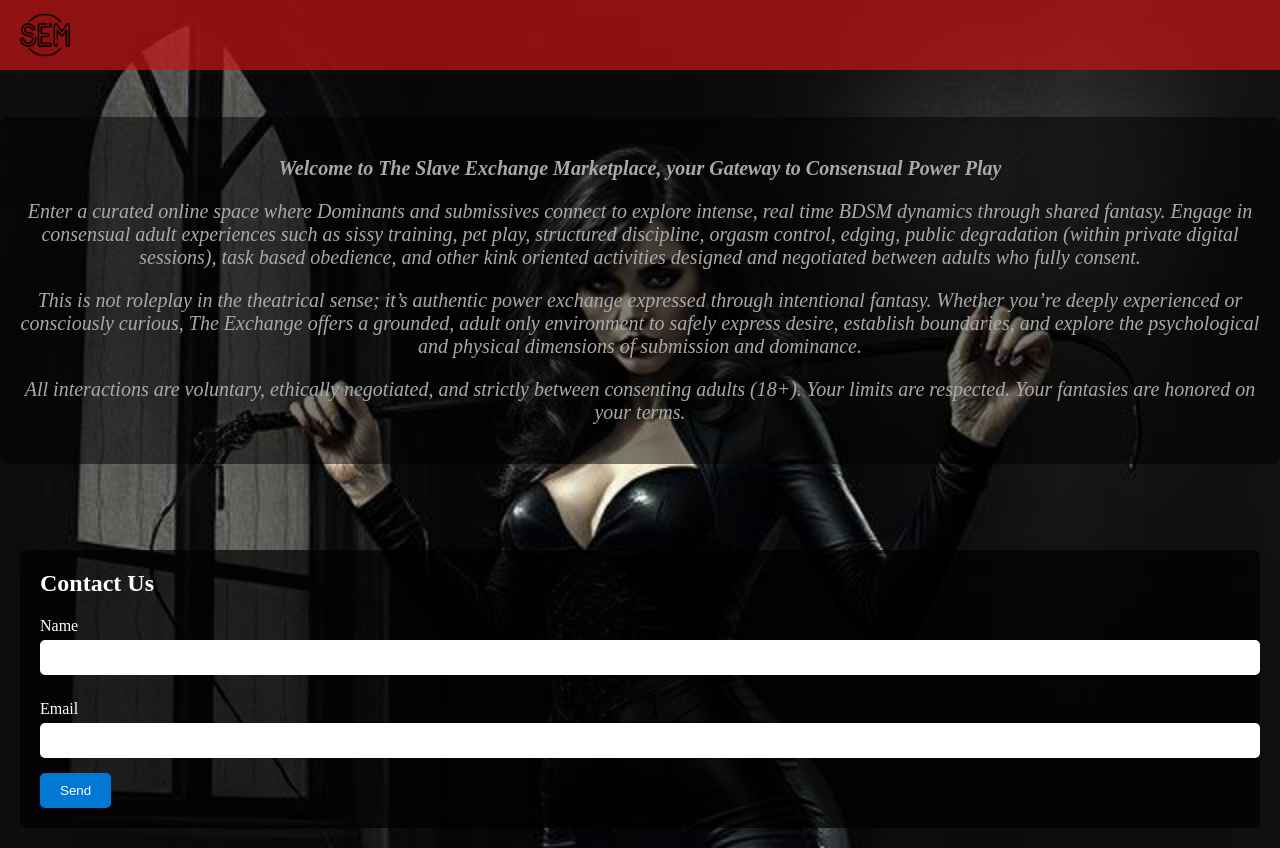
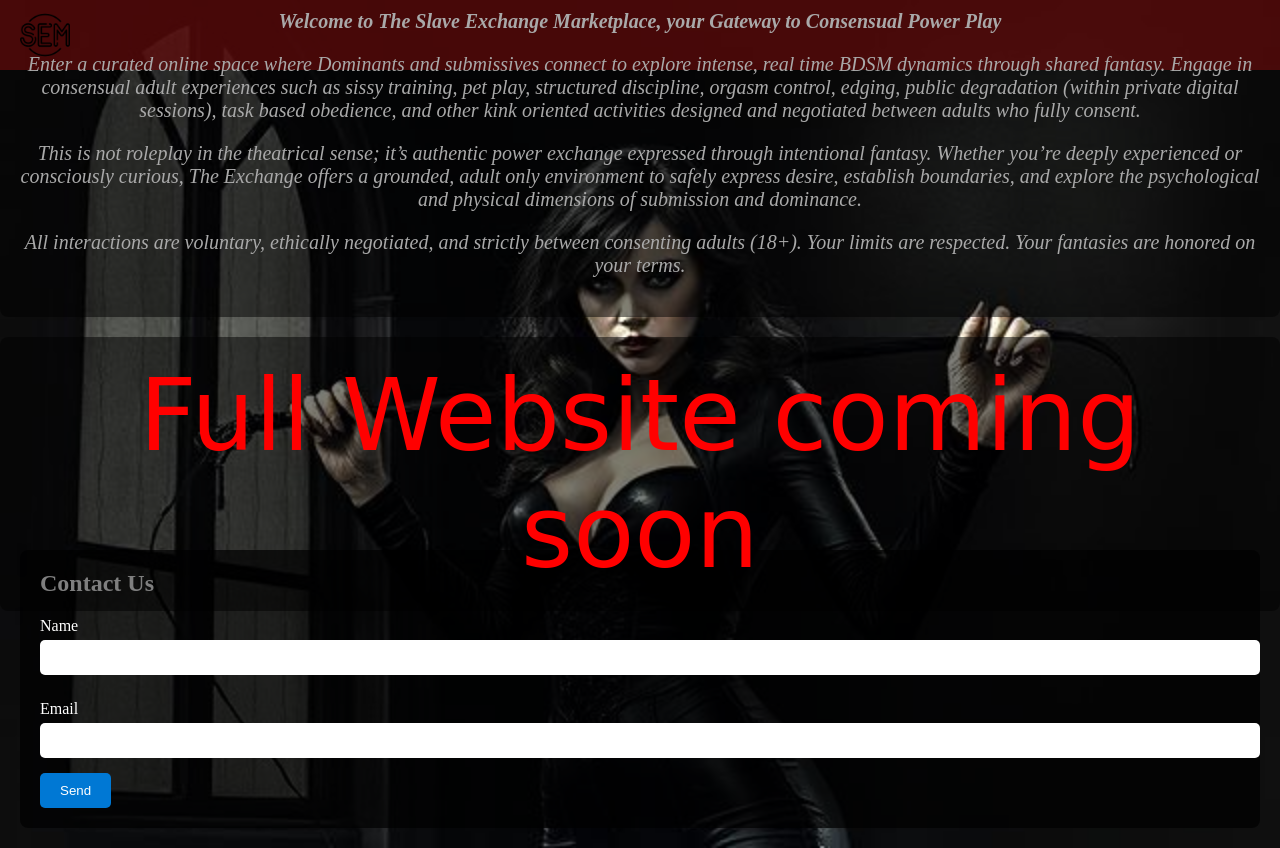
Before and after one commit to mrsub7899-coder/SEM, a website: page public/index.html in a window 1280 px wide. Drawn offline with Linux system fonts and the light colour scheme.

Commit message:
Update index.html

```diff
--- a/public/index.html
+++ b/public/index.html
@@ -3,6 +3,7 @@
 <head>
   <meta charset="UTF-8">
   <title>Slave Exchange Marketplace</title>
+  <link rel="icon" type="image/x-icon" href="/favicon.ico">
   <style>
     body {
       margin: 0;
@@ -29,25 +30,35 @@
 
     /* Center text box */
 .center-box {
-	 position: relative;
+  position: relative;
   margin-top: 50px;
   display: flex;
   justify-content: center;
+  flex-direction: column;
   align-items: center;
+  gap: 20px;
   height: 60vh;
 }
 
 .text-block {
   background-color: rgba(0, 0, 0, 0.5); /* semi-transparent black */
-  color: darkgray;
   padding: 20px;
   border-radius: 8px;
   max-width: 10000px;
   text-align: center;
+  }
+
+.top-box {
+  color: darkgray;
   font-size: 20px;
   font-family: Poppins;
   font-style: italic;
-}
+  }
+.bottom-box {
+  color: red;
+  font-size: 100px;
+  font-family: Brush Script MT, Brush Script Std, cursive
+  }
 
 
     /* Contact form */
@@ -99,7 +110,7 @@
 
   <!-- Center text box -->
   <div class="center-box">
-      <div class="text-block">
+      <div class="text-block top-box">
     <p><b>Welcome to The Slave Exchange Marketplace, your Gateway to Consensual Power Play</b></p>
 <p></p>
 <p>Enter a curated online space where Dominants and submissives connect to explore intense,	real time BDSM dynamics through shared fantasy. Engage in consensual adult experiences
@@ -110,20 +121,11 @@
 <p></p>
 <p>All interactions are voluntary, ethically negotiated, and strictly between consenting adults (18+). Your limits are respected. Your fantasies are honored on your terms.    </p>
   </div>
+
+  <div class="text-block bottom-box">
+    Full Website coming soon
   </div>
-
-  <!-- Contact form
-  <div class="contact-form">
-    <h2>Contact Us</h2>
- <form action="/api/contact" method="POST">
-  <label for="name">Name</label>
-  <input type="text" id="name" name="name" required>
-
-  <label for="email">Email</label>
-  <input type="email" id="email" name="email" required>
-
-  <button type="submit">Send</button>
-</form> -->
+  </div>
 
 	  <!-- Contact form -->
 <div class="contact-form">
@@ -209,9 +211,6 @@ window.onclick = (event) => {
 };
 </script>
 
-<!-- Load reCAPTCHA script -->
-<script src="https://www.google.com/recaptcha/api.js" async defer></script>
-
 </div>
 </body>
 </html>
```
